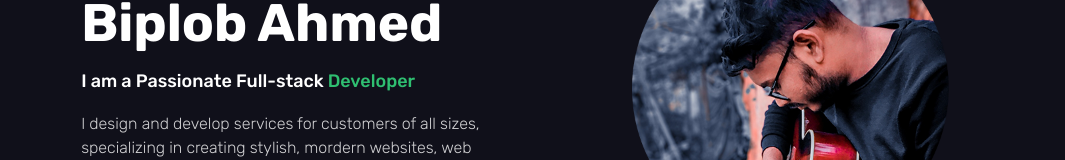
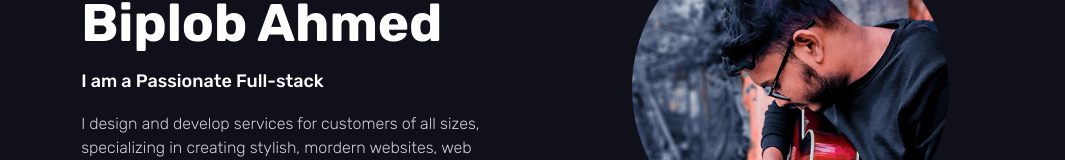
Before and after one commit to 3xplOr3r/projectX, a plain HTML site: page index.html in a window 1280 px wide. Shown: the part 310-470 px from the top of the page, without its empty margins (98-1163 px from the left). Drawn offline with nearby package versions, Linux system fonts and the light colour scheme.

Commit message:
Update index.html

```diff
--- a/index.html
+++ b/index.html
@@ -35,7 +35,7 @@
         <div class="home-text">
             <h5>Hello, I am</h5>
             <h1>Biplob Ahmed</h1>
-            <h6>I am a Passionate Full-stack <span>Developer</span></h6>
+            <h6>I am a Passionate Full-stack <span class="multiple-text"></span></h6>
             <p>I design and develop services for customers of all sizes, specializing in creating stylish, mordern websites, web services and others.</p>
             <a href="#" class="btn">Download CV</a>
         </div>
```
